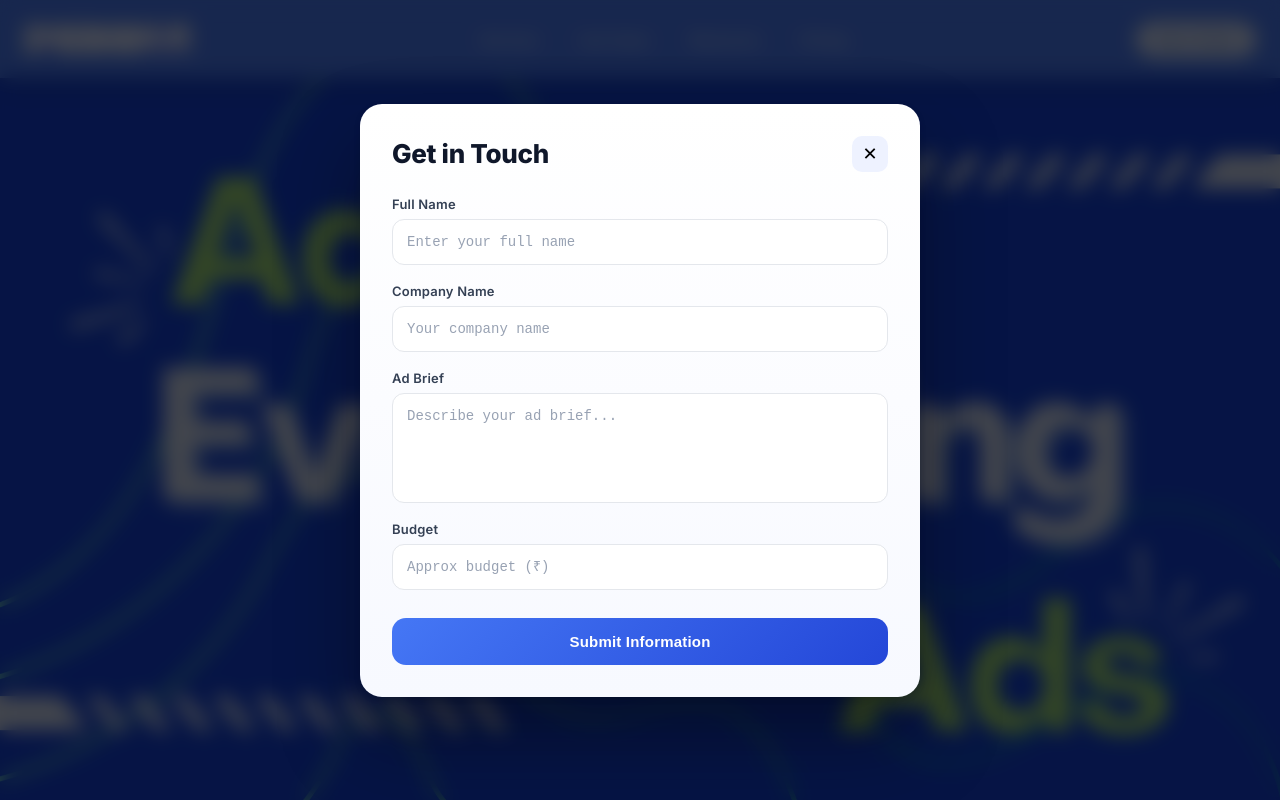
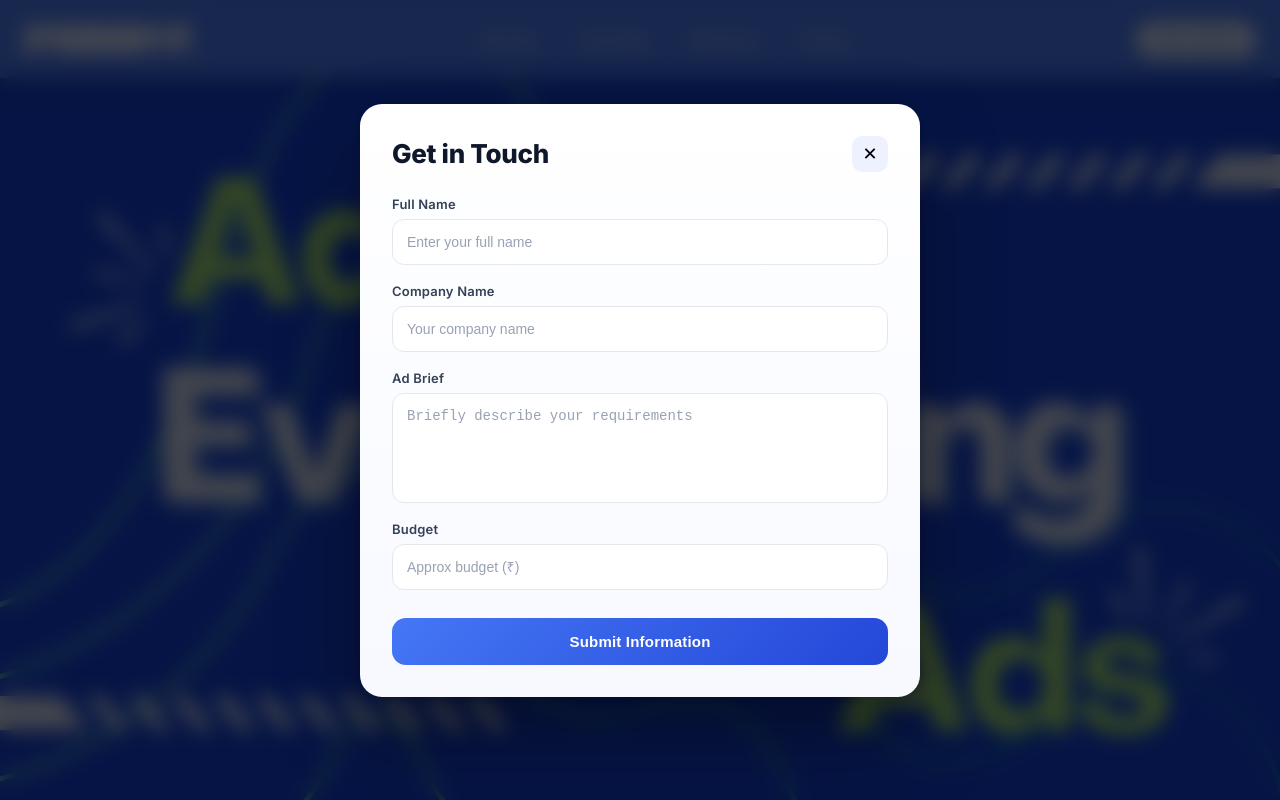
Before and after one commit to Harish17121997/aakash1, a Vue app: page / in a window 1280 px wide. Both pictures are taken after a click on the button "Get in Touch". Shown: the top 800 px of the page. Built offline with nearby package versions, Linux system fonts and the light colour scheme.

Commit message:
Minor changes

```diff
--- a/src/components/ContactModal.vue
+++ b/src/components/ContactModal.vue
@@ -28,7 +28,7 @@
               v-model="form.brief"
               rows="4"
               required
-              placeholder="Describe your ad brief..."
+              placeholder="Briefly describe your requirements"
             ></textarea>
           </div>
 
@@ -105,7 +105,7 @@ const submitForm = () => {
   justify-content:center;
   padding:24px;
   z-index:2000;
-  font-family:'Inter',system-ui, -apple-system, Segoe UI, Roboto, sans-serif;
+  /* font-family:'Inter',system-ui, -apple-system, Segoe UI, Roboto, sans-serif; */
 }
 
 /* ===== MODAL CARD ===== */
@@ -183,7 +183,7 @@ const submitForm = () => {
   border-radius:12px;
   padding:14px 14px;
   font-size:14px;
-  font-family: 'Courier New', Courier, monospace;
+  /* font-family: 'Courier New', Courier, monospace; */
   font-weight:500;
   color:#111827;
   transition:all .2s ease;
```
